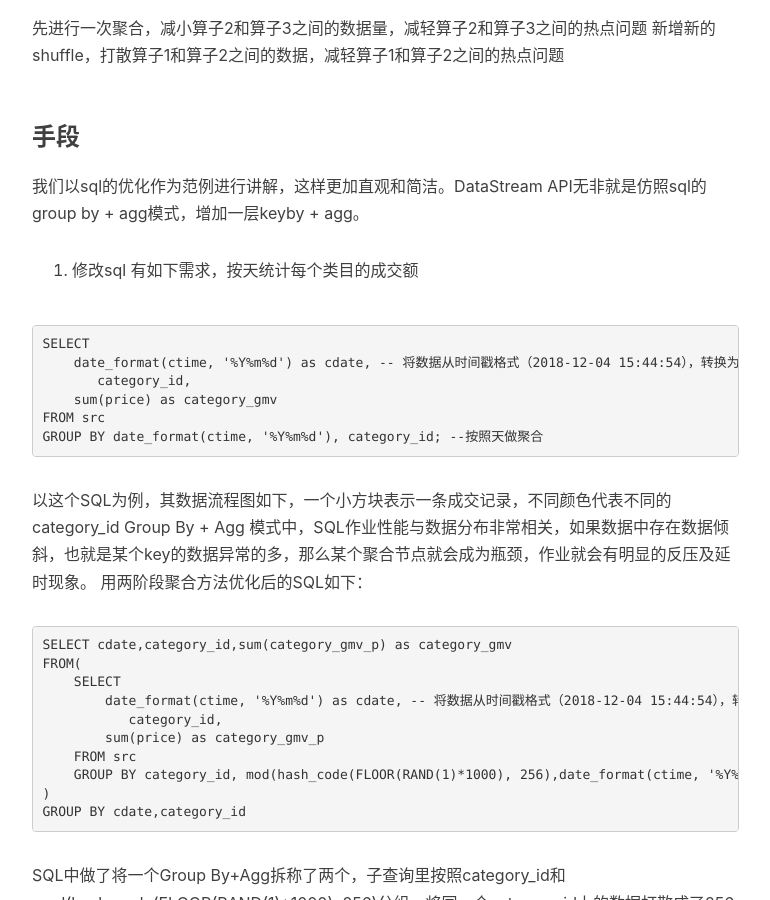
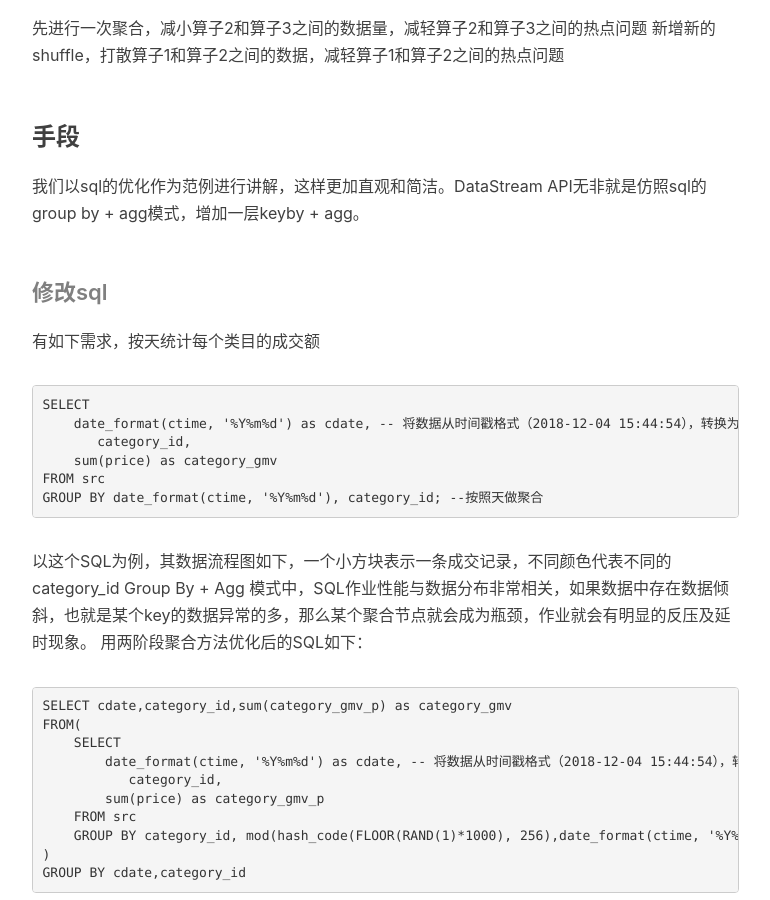
Before and after one commit to CygnusDark/cygnusgarden, a Jekyll site: the page built from _posts/2023-07-14-flink-data-skew.md, in a window 1280 px wide and 900 px high, scrolled down 2932 px. Shown: the whole window, without its empty margins (233-1003 px from the left). Built offline with Jekyll 4.4.1, drawn with Linux system fonts in a browser that asks for light colours; nearby versions of some CDN libraries; comment, search, counter and statistics services are not loaded; part of the change alters nothing that is shown.

````diff
--- a/_posts/2023-07-14-flink-data-skew.md
+++ b/_posts/2023-07-14-flink-data-skew.md
@@ -61,7 +61,7 @@ Flink默认设置forward分区策略有两个条件：
 ### 手段
 我们以sql的优化作为范例进行讲解，这样更加直观和简洁。DataStream API无非就是仿照sql的group by + agg模式，增加一层keyby + agg。
 
-1. 修改sql
+#### 修改sql
 有如下需求，按天统计每个类目的成交额
 
 ``` SQL
@@ -92,7 +92,7 @@ GROUP BY cdate,category_id
 SQL中做了将一个Group By+Agg拆称了两个，子查询里按照category_id和mod(hash_code(FLOOR(RAND(1)*1000), 256)分组，将同一个category_id上的数据打散成了256份，先做一层聚合。外层Group By+Agg，将子查询聚合后的结果再次做聚合。这样通过两层聚合的方式，即可大大缓解某聚合节点拥堵的现象。其数据流程图如下：
 这种方法达到了两个优化目标，在日期的基础上再将数据分成256份，打散数据，减轻算子1和算子2之间的热点问题；在算子2进行了初步的sum聚合，减小了到达算子3的数据量，减轻了算子2和算子3之间的热点问题。 该方法通过取余的方式将数据进一步打散，另有给key添加随机数的方式进行打散
 
-2. Local-Global
+#### Local-Global
 
 LocalGlobal和PartialFinal其实都属于两阶段聚合，只不过封装了拆解逻辑，我们只需要对Flink SQL任务做简单的配置即可。
 
@@ -120,7 +120,7 @@ configuration.setString("table.exec.mini-batch.size", "5000");
 configuration.setString("table.optimizer.agg-phase-strategy", "TWO_PHASE");
 ```
 
-3. Partial-Final
+#### Partial-Final
 
 LocalGlobal优化针对普通聚合（例如SUM、COUNT、MAX、MIN和AVG）有较好的效果，对于COUNT DISTINCT收效不明显，因为COUNT DISTINCT在Local聚合时，对于DISTINCT KEY的去重率不高，导致在Global节点仍然存在热点
 如下场景，统计一天的UV
````
